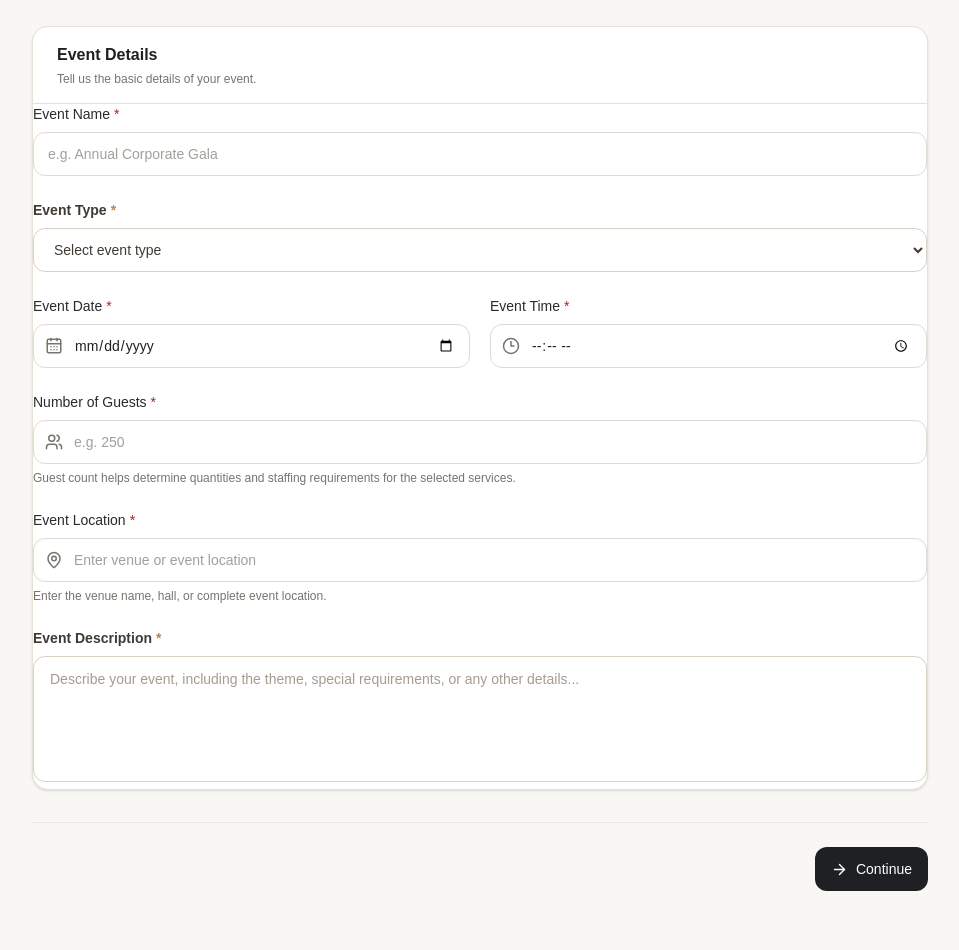
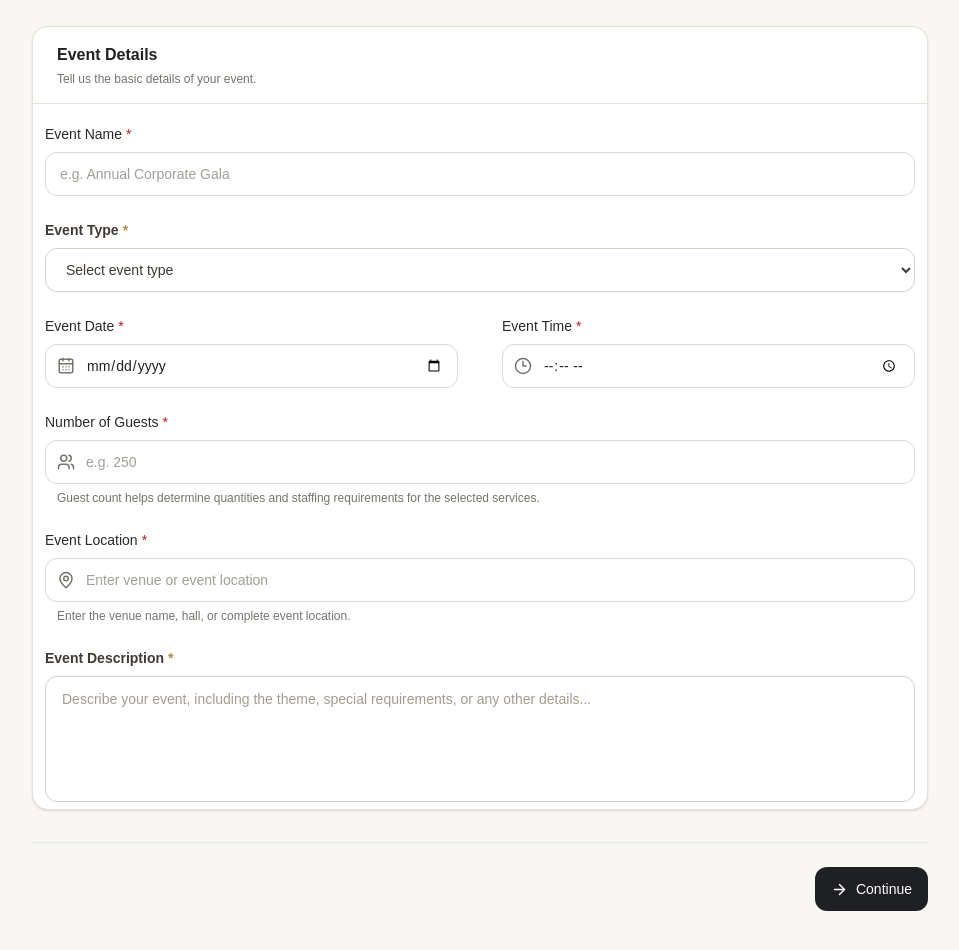
Before and after one commit to Blueweb2/event-management-frontend, a Next.js app: page /booking in a window 1280 px wide. Shown: the part 480-1430 px from the top of the page, without its empty margins (160-1119 px from the left). Built offline with nearby package versions, Linux system fonts and the light colour scheme; no server answers.

Commit message:
add padings in booking first form

```diff
--- a/components/booking/steps/EventDetailsStep.tsx
+++ b/components/booking/steps/EventDetailsStep.tsx
@@ -32,7 +32,7 @@ export default function EventDetailsStep({
       description="Tell us the basic details of your event."
       className="border-[#e8e1d8] shadow-sm"
     >
-      <div className="space-y-6">
+      <div className="space-y-6 mt-5">
 
         {/* Event Name */}
         <Input
@@ -49,7 +49,7 @@ export default function EventDetailsStep({
           required
         />
         {/* Event Type */}
-        <div>
+        <div className="px-3">
           <label
             htmlFor="eventType"
             className="mb-2 block text-sm font-semibold text-[#403a34]"
@@ -172,7 +172,7 @@ export default function EventDetailsStep({
         />
 
         {/* Event Description */}
-        <div>
+        <div className="px-3">
           <label
             htmlFor="description"
             className="mb-2 block text-sm font-semibold text-[#403a34]"
--- a/components/ui/Input.tsx
+++ b/components/ui/Input.tsx
@@ -37,7 +37,7 @@ export default function Input({
       : undefined);
 
   return (
-    <div className="w-full">
+    <div className="w-full px-3">
       {label && (
         <label
           htmlFor={inputId}
@@ -104,11 +104,11 @@ export default function Input({
       </div>
 
       {error ? (
-        <p className="mt-1.5 text-xs text-[#B42318]">
+        <p className="mt-1.5 text-xs text-[#B42318] px-3">
           {error}
         </p>
       ) : helperText ? (
-        <p className="mt-1.5 text-xs text-[#77746D]">
+        <p className="mt-1.5 text-xs text-[#77746D] px-3">
           {helperText}
         </p>
       ) : null}
```
